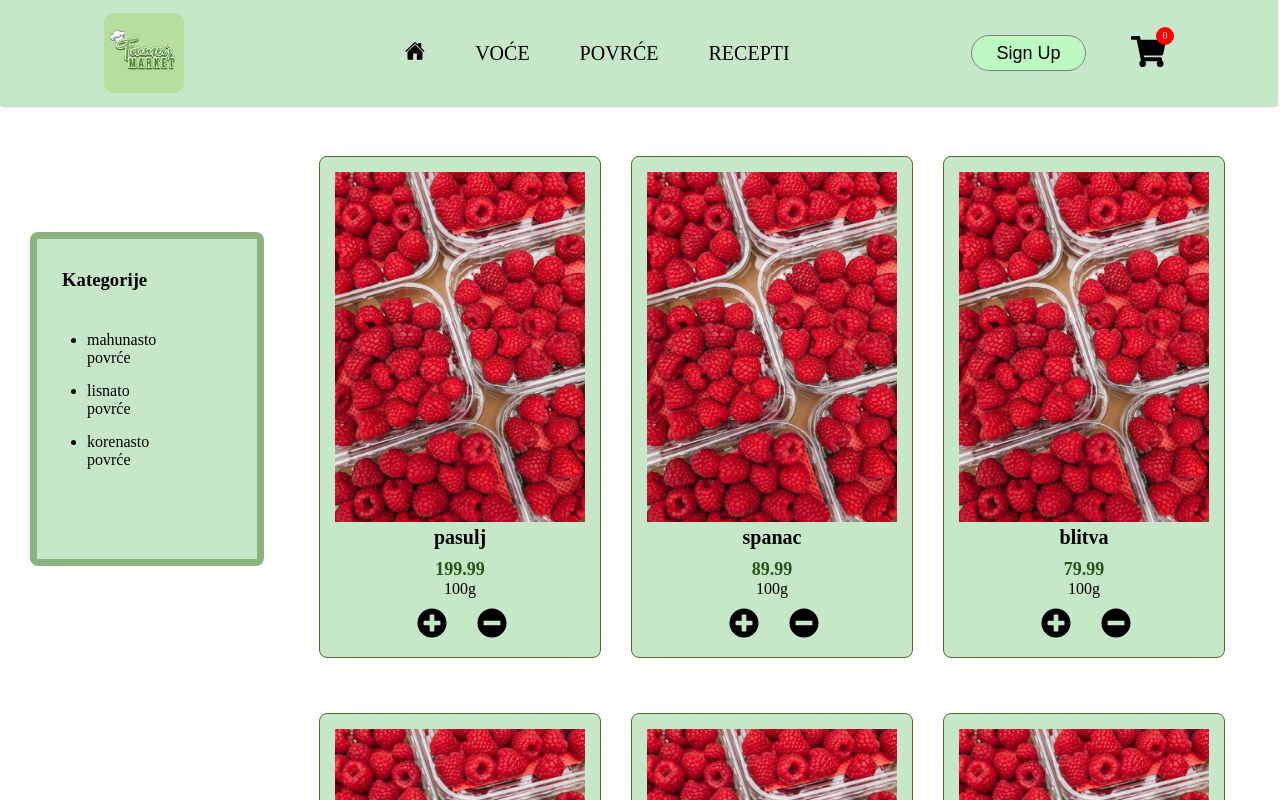
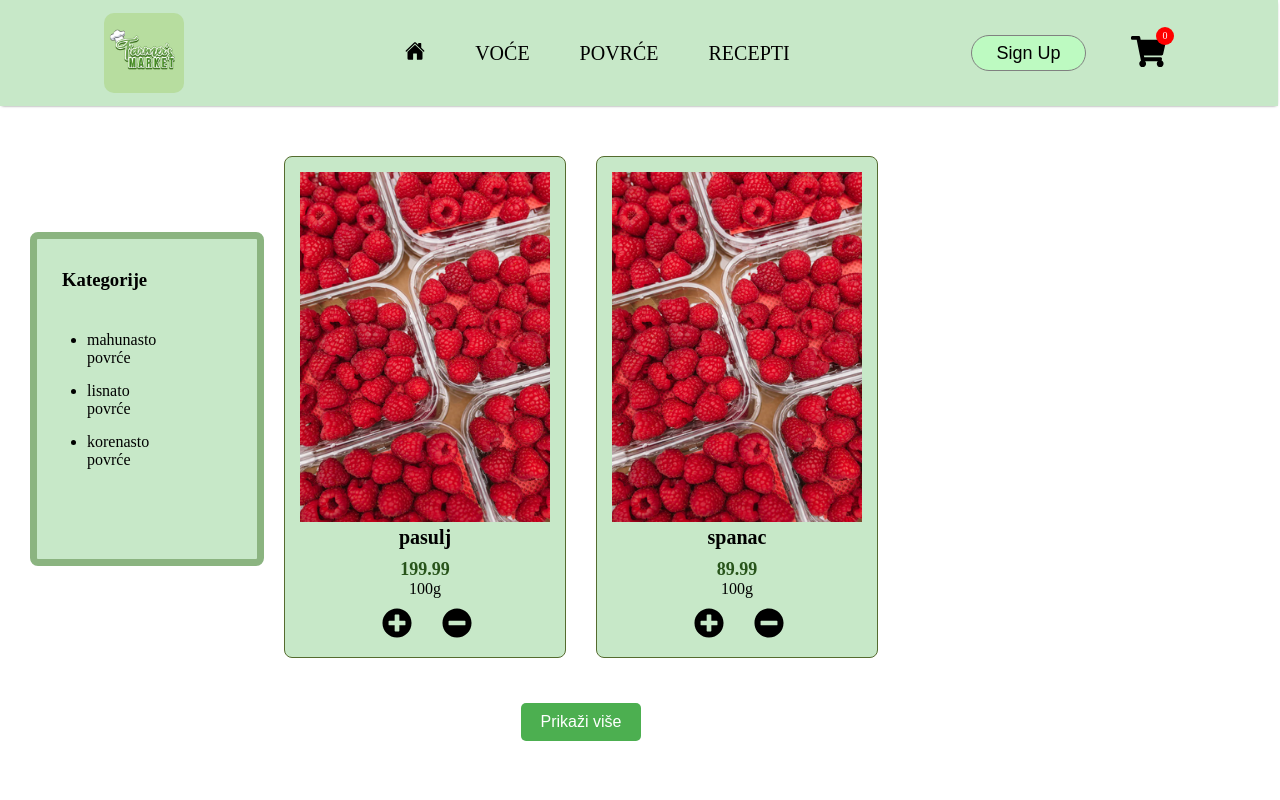
Before and after one commit to elab-development/klijentske-veb-tehnologije-2024-2022-0155-e-pijaca, a React (Vite) app: page /povrce in a window 1280 px wide. Shown: the top 800 px of the page. Built offline with nearby package versions, Linux system fonts and the light colour scheme.

Commit message:
Implementirana paginacija na stranici Povrce

```diff
--- a/src/Components/Povrce.tsx
+++ b/src/Components/Povrce.tsx
@@ -1,7 +1,7 @@
 import { Product } from '../models/Product'
 import IndividualP from './IndividualP';
 import '../css/VocePovrce.css';
-import { useEffect } from 'react';
+import { useEffect, useState } from 'react';
 interface povrceProps{
     povrce: Product[];
     onAdd: (id: number) => void;
@@ -9,25 +9,38 @@ interface povrceProps{
     resetCategory: () => void;
 }
 
+
 const Povrce: React.FC<povrceProps> = ({povrce , onAdd, onDelete, resetCategory}) => {
+  const [visibleProducts, setVisibleProducts] = useState(2);
+
 
   useEffect(() => {
     resetCategory();
   }, []);
 
+
+  const showMoreProducts = () => {
+    setVisibleProducts(prevVisibleProducts => prevVisibleProducts + 2);
+  };
+
   return (
 
-
+    <div className="povrce-ind-container">
         <div className="povrce-ind">
-        {povrce.length ===0 ? "Nema proizvoda" : povrce.map((p) => (
+        {povrce.length ===0 ? "Nema proizvoda" : povrce.slice(0, visibleProducts).map((p) => (
         <IndividualP key={p.id}
         oneP={p}
         onAdd={() => onAdd(p.id)}
         onDelete={() => onDelete(p.id)}/>
         ))}
-        </div>
+        </div>{visibleProducts < povrce.length && (
+      <button className="show-more-btn" onClick={showMoreProducts}>Prikaži više</button>
+    )}
+  </div>
+);
 
-  )
+
 }
 
+
 export default Povrce
--- a/src/css/VocePovrce.css
+++ b/src/css/VocePovrce.css
@@ -26,7 +26,7 @@
   margin-left: 15px;
   margin-top: 20px;
 }
-.voce-ind-container{
+.voce-ind-container, .povrce-ind-container{
   display: flex;
   flex-direction: column;
   align-items: center;
```
